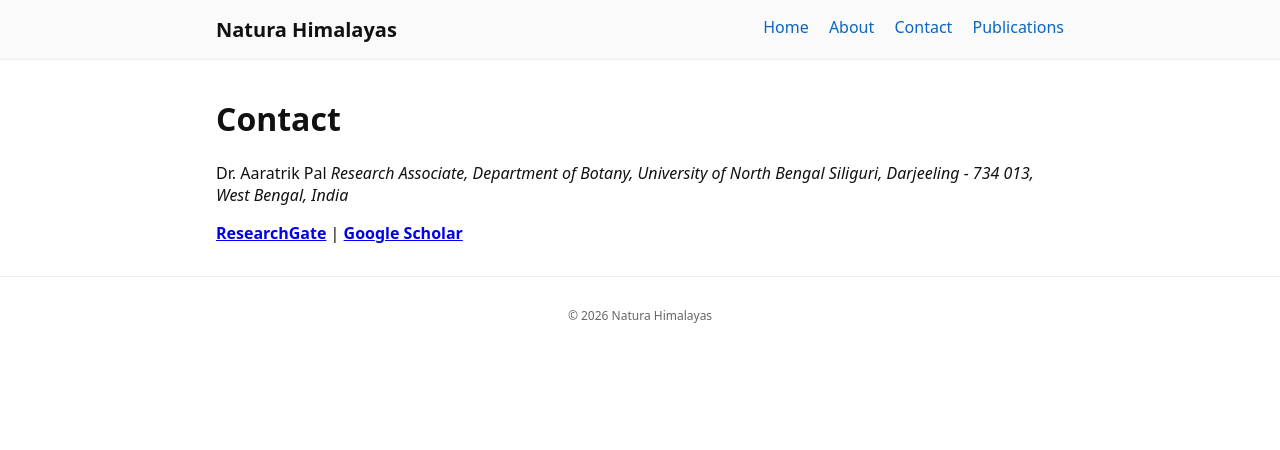
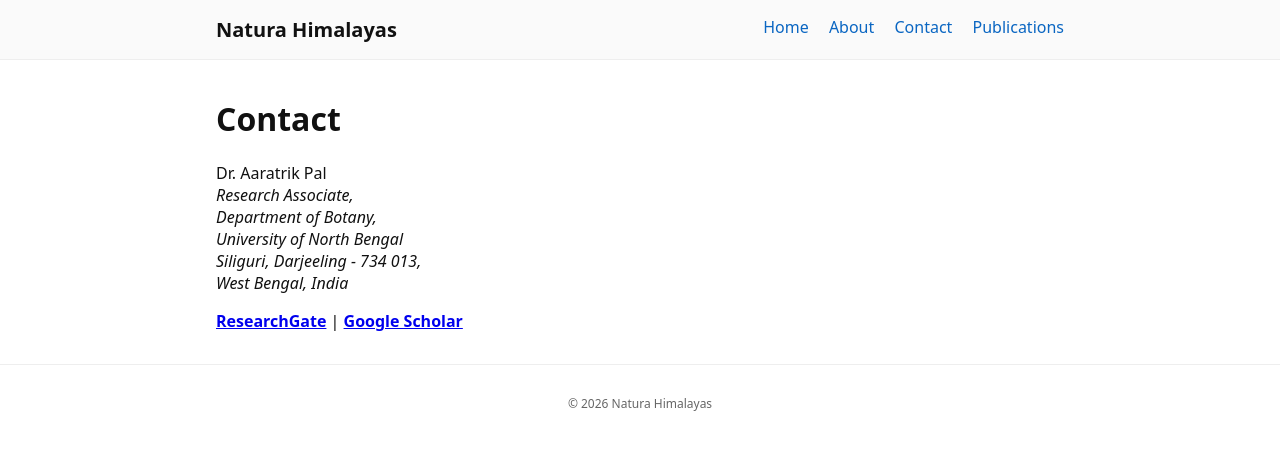
Before and after one commit to naturalhistory/naturalhistory.github.io, a Jekyll site: the page built from contact.md, in a window 1280 px wide. Shown: the top 450 px of the page. Built offline with Jekyll 4.4.1, drawn with Linux system fonts in a browser that asks for light colours.

```diff
--- a/contact.md
+++ b/contact.md
@@ -6,11 +6,11 @@ permalink: /contact/
 
 # Contact
 
-Dr. Aaratrik Pal
-_Research Associate,
-Department of Botany,
-University of North Bengal
-Siliguri, Darjeeling - 734 013,
+Dr. Aaratrik Pal<br/>
+_Research Associate,<br/>
+Department of Botany,<br/>
+University of North Bengal<br/>
+Siliguri, Darjeeling - 734 013,<br/>
 West Bengal, India_
 
 <!-- * **Email:** [Your Email Here] -->
```
